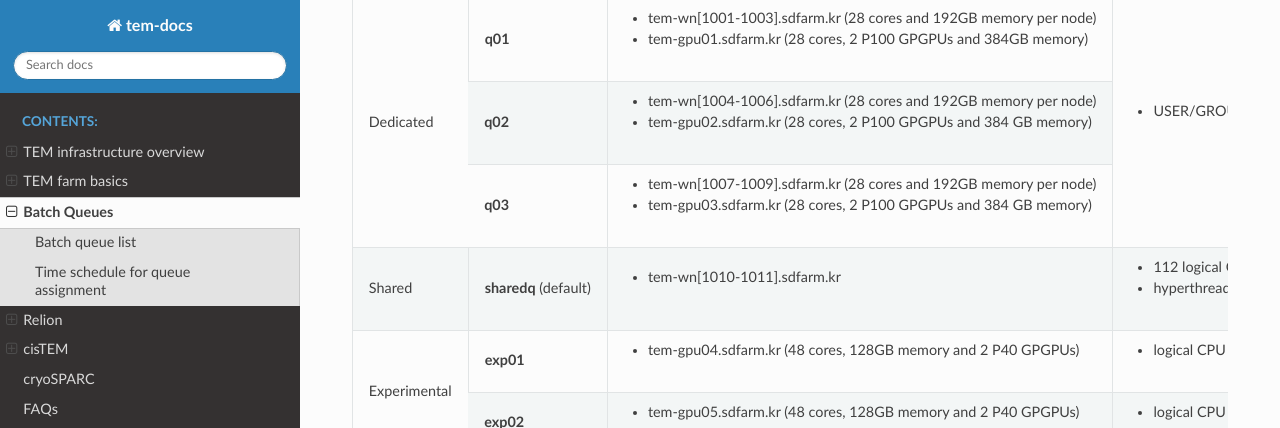
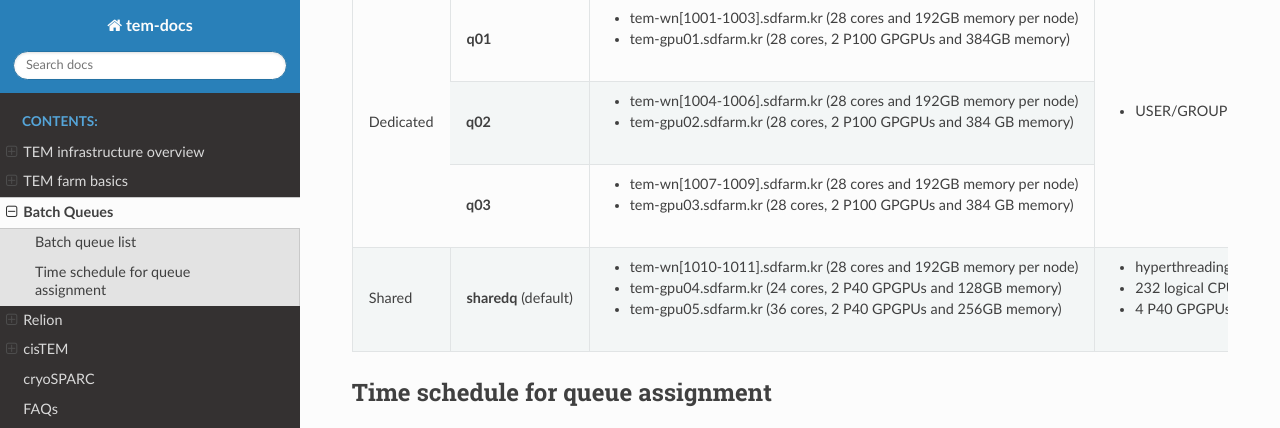
Before and after one commit to junglok/tem-docs, a Sphinx documentation site: the page built from docs/queue.rst, in a window 1280 px wide and 900 px high, scrolled down 926 px, cut to the strip 0-428 px from the top of the window. Built offline with Sphinx 7.4.7 and the Read the Docs theme 2.0.0, drawn with Linux system fonts in a browser that asks for light colours.

Commit message:
first release

```diff
--- a/docs/queue.rst
+++ b/docs/queue.rst
@@ -27,12 +27,9 @@ Note that multiple jobs requiring CPU and/or GPU resources can be executed concu
 |              | **q03**         | - tem-wn[1007-1009].sdfarm.kr (28 cores and 192GB memory per node) |                                    |
 |              |                 | - tem-gpu03.sdfarm.kr (28 cores, 2 P100 GPGPUs and 384 GB memory)  |                                    |
 +--------------+-----------------+--------------------------------------------------------------------+------------------------------------+
-| Shared       | **sharedq**     | - tem-wn[1010-1011].sdfarm.kr                                      | - 112 logical CPU cores            |
-|              | (default)       |                                                                    | - hyperthreading(H/T) enabled      |
-+--------------+-----------------+--------------------------------------------------------------------+------------------------------------+
-| Experimental | **exp01**       | - tem-gpu04.sdfarm.kr (48 cores, 128GB memory and 2 P40 GPGPUs)    | - logical CPU cores, H/T enabled   |
-|              +-----------------+--------------------------------------------------------------------+------------------------------------+
-|              | **exp02**       | - tem-gpu05.sdfarm.kr (48 cores, 128GB memory and 2 P40 GPGPUs)    | - logical CPU cores, H/T enabled   |
+| Shared       | **sharedq**     | - tem-wn[1010-1011].sdfarm.kr (28 cores and 192GB memory per node) | - hyperthreading(H/T) enabled      |
+|              | (default)       | - tem-gpu04.sdfarm.kr (24 cores, 2 P40 GPGPUs and 128GB memory)    | - 232 logical CPU cores total      |
+|              |                 | - tem-gpu05.sdfarm.kr (36 cores, 2 P40 GPGPUs and 256GB memory)    | - 4 P40 GPGPUs total               |
 +--------------+-----------------+--------------------------------------------------------------------+------------------------------------+
 
 
```
